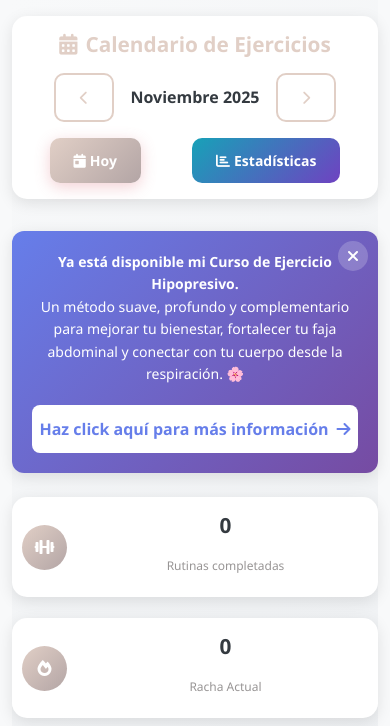
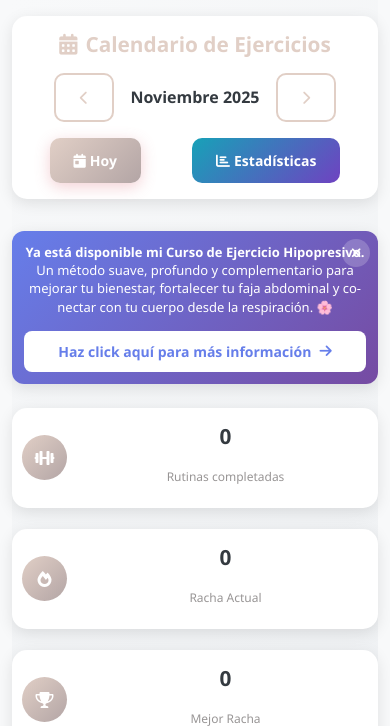
Before and after one commit to Lorddragonist/tcef, a Django app: page /calendar/ in a window 390 px wide. Shown: the part 56-782 px from the top of the page. Run offline with Django 5.2, Linux system fonts and the light colour scheme; the visitor is signed in with stand-in values (Sample User, id 1); data that the repository does not hold is empty.

Commit message:
cambiso del banner solo para aquellos que no tengan hipopresivos

```diff
--- a/tcef/app/templates/app/exercise_calendar.html
+++ b/tcef/app/templates/app/exercise_calendar.html
@@ -40,7 +40,8 @@
         </div>
     </div>
 
-    <!-- Banner de Publicidad -->
+    <!-- Banner de Publicidad - Solo para usuarios sin hipopresivos -->
+    {% if not has_hipopresivos %}
     <div id="hipopresivosBanner" class="ad-banner mb-4" style="display: none;">
         <div class="ad-banner-content">
             <button type="button" class="ad-banner-close" onclick="closeAdBanner()" aria-label="Cerrar">
@@ -57,6 +58,7 @@
             </a>
         </div>
     </div>
+    {% endif %}
 
     <!-- Estadísticas rápidas -->
     <div class="stats-summary mb-4">
@@ -459,6 +461,7 @@
         justify-content: center;
         transition: all 0.3s ease;
         font-size: 16px;
+        z-index: 10;
     }
 
     .ad-banner-close:hover {
@@ -470,6 +473,10 @@
         flex: 1;
         font-size: 16px;
         line-height: 1.6;
+        word-wrap: break-word;
+        overflow-wrap: break-word;
+        hyphens: auto;
+        padding-right: 40px; /* Espacio para el botón de cerrar */
     }
 
     .ad-banner-link {
@@ -483,6 +490,7 @@
         white-space: nowrap;
         display: flex;
         align-items: center;
+        flex-shrink: 0;
     }
 
     .ad-banner-link:hover {
@@ -493,18 +501,55 @@
     }
 
     @media (max-width: 768px) {
+        .ad-banner {
+            padding: 15px;
+        }
+
         .ad-banner-content {
             flex-direction: column;
             text-align: center;
+            gap: 15px;
         }
 
         .ad-banner-text {
             font-size: 14px;
+            line-height: 1.5;
+            padding-right: 0;
+            width: 100%;
+            word-break: break-word;
+            overflow-wrap: break-word;
         }
 
         .ad-banner-link {
             width: 100%;
             justify-content: center;
+            white-space: normal;
+            padding: 10px 16px;
+            text-align: center;
+        }
+
+        .ad-banner-close {
+            top: 8px;
+            right: 8px;
+            width: 28px;
+            height: 28px;
+            font-size: 14px;
+        }
+    }
+
+    @media (max-width: 480px) {
+        .ad-banner {
+            padding: 12px;
+        }
+
+        .ad-banner-text {
+            font-size: 13px;
+            line-height: 1.4;
+        }
+
+        .ad-banner-link {
+            font-size: 14px;
+            padding: 10px 14px;
         }
     }
 </style>
@@ -842,10 +887,15 @@
     function showAdBanner() {
         const banner = document.getElementById('hipopresivosBanner');
         if (banner) {
-            // Verificar si el usuario ya cerró el banner en esta sesión
-            const bannerClosed = sessionStorage.getItem('hipopresivosBannerClosed');
-            if (!bannerClosed) {
-                banner.style.display = 'block';
+            // Verificar si el usuario tiene hipopresivos activado (desde el template)
+            const hasHipopresivos = {{ has_hipopresivos|yesno:"true,false" }};
+
+            // Solo mostrar si no tiene hipopresivos y no lo cerró en esta sesión
+            if (!hasHipopresivos) {
+                const bannerClosed = sessionStorage.getItem('hipopresivosBannerClosed');
+                if (!bannerClosed) {
+                    banner.style.display = 'block';
+                }
             }
         }
     }
--- a/tcef/app/views.py
+++ b/tcef/app/views.py
@@ -354,6 +354,12 @@ def exercise_calendar(request, year=None, month=None):
         'Julio', 'Agosto', 'Septiembre', 'Octubre', 'Noviembre', 'Diciembre'
     ]
 
+    # Verificar si el usuario tiene hipopresivos activado
+    try:
+        has_hipopresivos = request.user.userprofile.hipopresivos
+    except:
+        has_hipopresivos = False
+
     context = {
         'calendar': extended_calendar,
         'year': year,
@@ -367,6 +373,7 @@ def exercise_calendar(request, year=None, month=None):
         'next_month': next_month,
         'next_year': next_year,
         'today': date.today(),
+        'has_hipopresivos': has_hipopresivos,  # Para controlar la visibilidad del banner
     }
 
     return render(request, 'app/exercise_calendar.html', context)
```
